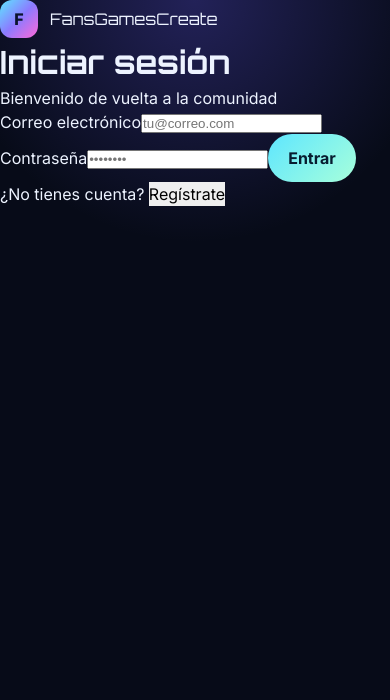
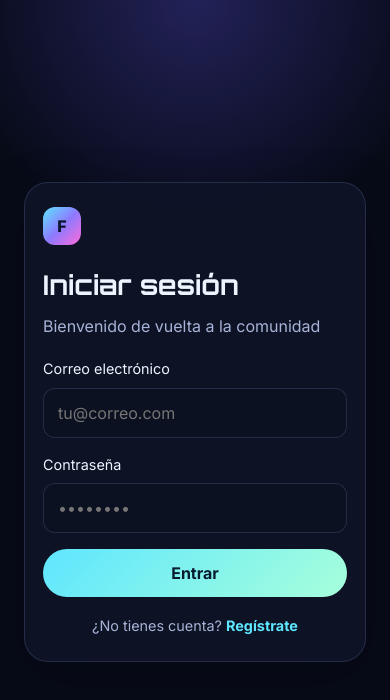
Before and after one commit to hernandezcampbelllaura-code/FansGamesCreate, a React (Vite) app: page / in a window 390 px wide. Shown: the top 700 px of the page. Built offline with nearby package versions, Linux system fonts and the light colour scheme.

Commit message:
Actualizar styles.css con soporte completo de login, localStorage, vista de detalle y responsive

```diff
--- a/src/styles.css
+++ b/src/styles.css
@@ -14,6 +14,7 @@
   --violet: #8c7bff;
   --pink: #ff69d9;
   --green: #7ef0b1;
+  --danger: #ff5d73;
 }
 
 * { box-sizing: border-box; margin: 0; padding: 0; }
@@ -24,55 +25,381 @@ body {
   background: radial-gradient(circle at top, rgba(106, 92, 255, .28), transparent 28%), var(--bg);
   color: var(--text);
 }
-button, a { font: inherit; }
+button, a, input, textarea, select {
+  font: inherit;
+}
 button { border: 0; cursor: pointer; }
 img { max-width: 100%; display: block; }
 #root { width: 100%; }
 
-.app-shell { max-width: 1280px; margin: 0 auto; padding: 24px 24px 48px; }
-.topbar, .floating-card, .category-card, .game-card, .comment-card, .ai-panel, .stat-item {
+.auth-shell {
+  min-height: 100vh;
+  display: grid;
+  place-items: center;
+  padding: 24px;
+  background: radial-gradient(circle at top, rgba(106, 92, 255, .28), transparent 28%), var(--bg);
+}
+
+.auth-card {
+  width: min(100%, 420px);
+  background: var(--panel);
+  border: 1px solid var(--line);
+  border-radius: 24px;
+  padding: 32px 24px;
+  box-shadow: 0 16px 50px rgba(0, 0, 0, 0.25);
+}
+
+.brand-wrap {
+  display: flex;
+  align-items: center;
+  gap: 12px;
+  margin-bottom: 20px;
+}
+
+.brand-mark {
+  display: grid;
+  place-items: center;
+  width: 38px;
+  height: 38px;
+  border-radius: 12px;
+  background: linear-gradient(135deg, var(--cyan), var(--violet), var(--pink));
+  color: #0a132d;
+  font-weight: 900;
+}
+
+.brand-text, h1, h2 {
+  font-family: Orbitron, system-ui, sans-serif;
+}
+
+.auth-card h1 {
+  font-size: clamp(1.7rem, 2.2vw, 2.2rem);
+  margin-bottom: 8px;
+}
+
+.auth-subtitle {
+  color: var(--muted);
+  margin-bottom: 20px;
+}
+
+.auth-form, .create-form {
+  display: grid;
+  gap: 16px;
+}
+
+.auth-form label,
+.create-form label {
+  display: grid;
+  gap: 8px;
+}
+
+.auth-form span,
+.create-form span {
+  font-size: 0.9rem;
+  color: var(--text);
+}
+
+.auth-form input,
+.create-form input,
+.create-form textarea,
+.create-form select,
+.search-box input {
+  width: 100%;
+  padding: 12px 14px;
+  background: rgba(12, 18, 32, 0.75);
+  border: 1px solid var(--line);
+  border-radius: 12px;
+  color: var(--text);
+  transition: border-color 0.2s ease;
+}
+
+.auth-form input:focus,
+.create-form input:focus,
+.create-form textarea:focus,
+.create-form select:focus,
+.search-box input:focus {
+  outline: none;
+  border-color: var(--cyan);
+}
+
+.error-box {
+  background: rgba(255, 93, 115, 0.1);
+  border: 1px solid rgba(255, 93, 115, 0.5);
+  padding: 10px 12px;
+  border-radius: 10px;
+  color: #ffabb5;
+  font-size: 0.9rem;
+}
+
+.switch-link {
+  margin-top: 18px;
+  color: var(--muted);
+  font-size: 0.9rem;
+  text-align: center;
+}
+
+.text-link {
+  background: transparent;
+  color: var(--cyan);
+  font-weight: 700;
+}
+
+.app-shell {
+  max-width: 1280px;
+  margin: 0 auto;
+  padding: 24px 24px 48px;
+}
+
+.topbar, .floating-card, .category-card, .game-card, .comment-card, .ai-panel, .stat-item,
+.example-card, .create-form, .detail-copy {
   border: 1px solid var(--line);
   background: var(--panel);
   border-radius: 24px;
 }
-.topbar { display: flex; align-items: center; justify-content: space-between; gap: 20px; padding: 18px 24px; position: sticky; top: 16px; z-index: 10; backdrop-filter: blur(16px); }
-.brand-wrap, .nav-actions, .menu, .cta-row, .mini-pills { display: flex; align-items: center; gap: 12px; }
-.brand-mark { display: grid; place-items: center; width: 38px; height: 38px; border-radius: 12px; background: linear-gradient(135deg, var(--cyan), var(--violet), var(--pink)); color: #0a132d; font-weight: 900; }
-.brand-text, h1, h2 { font-family: Orbitron, system-ui, sans-serif; }
-.menu { gap: 22px; }
-a { color: var(--muted); text-decoration: none; }
-a:hover { color: var(--text); }
-.primary-btn, .ghost-btn { border-radius: 999px; padding: 12px 20px; font-weight: 700; }
-.primary-btn { color: #071c2f; background: linear-gradient(135deg, var(--cyan), #a7ffdb); }
-.ghost-btn { color: var(--text); background: transparent; border: 1px solid var(--line); }
-.hero { display: grid; grid-template-columns: 1.2fr .8fr; align-items: center; gap: 32px; padding: 52px 0 26px; }
-.eyebrow, .tag, .category-badge, .mood { display: inline-flex; border-radius: 999px; padding: 8px 12px; border: 1px solid var(--line); color: var(--muted); }
+
+.topbar {
+  display: flex;
+  align-items: center;
+  justify-content: space-between;
+  gap: 20px;
+  padding: 18px 24px;
+  position: sticky;
+  top: 16px;
+  z-index: 10;
+  backdrop-filter: blur(16px);
+  flex-wrap: wrap;
+}
+
+.brand-wrap, .nav-actions, .menu, .cta-row, .mini-pills, .detail-actions, .page-header, .game-topline, .creator-row,
+.ai-header, .site-footer, .cta-banner { display: flex; align-items: center; }
+
+.brand-wrap { gap: 12px; }
+.brand-text { font-size: 1rem; }
+.menu { gap: 16px; }
+.menu-btn {
+  background: transparent;
+  color: var(--muted);
+  padding: 8px 10px;
+  border-radius: 10px;
+}
+.menu-btn:hover { color: var(--text); }
+
+.nav-actions {
+  gap: 12px;
+  flex-wrap: wrap;
+}
+
+.user-pill {
+  padding: 8px 14px;
+  border: 1px solid var(--cyan);
+  border-radius: 999px;
+  color: var(--cyan);
+  background: rgba(94, 230, 255, 0.1);
+  font-size: 0.9rem;
+}
+
+.primary-btn, .ghost-btn, .danger-btn {
+  border-radius: 999px;
+  padding: 12px 20px;
+  font-weight: 700;
+  transition: transform 0.2s ease, opacity 0.2s ease;
+}
+
+.primary-btn {
+  color: #071c2f;
+  background: linear-gradient(135deg, var(--cyan), #a7ffdb);
+}
+.primary-btn:hover, .ghost-btn:hover, .danger-btn:hover { transform: translateY(-1px); }
+
+.ghost-btn {
+  color: var(--text);
+  background: transparent;
+  border: 1px solid var(--line);
+}
+
+.danger-btn {
+  color: #fff;
+  background: linear-gradient(135deg, var(--danger), #ff8b95);
+}
+
+.full-width { width: 100%; }
+.large { padding: 14px 22px; }
+
+.hero {
+  display: grid;
+  grid-template-columns: 1.2fr 0.8fr;
+  align-items: center;
+  gap: 32px;
+  padding: 52px 0 26px;
+}
+
+.eyebrow, .tag, .category-badge, .mood, .tag-item {
+  display: inline-flex;
+  align-items: center;
+  border-radius: 999px;
+  padding: 8px 12px;
+  border: 1px solid var(--line);
+  color: var(--muted);
+  font-size: 0.78rem;
+}
+
 .hero-copy h1 { font-size: clamp(2.7rem, 4.5vw, 5rem); line-height: 1.03; }
-.hero-copy p, .category-card p, .ai-copy p { margin-top: 18px; color: var(--muted); }
-.cta-row { margin-top: 28px; }
-.mini-pills { flex-wrap: wrap; margin-top: 28px; }
+.hero-copy p, .category-card p, .ai-copy p, .detail-copy p, .example-body p { color: var(--muted); }
+
+.cta-row { margin-top: 28px; gap: 12px; }
+.mini-pills { flex-wrap: wrap; gap: 12px; margin-top: 28px; }
 .mini-pills span { padding: 9px 12px; border: 1px solid var(--line); border-radius: 999px; color: var(--muted); }
+
 .hero-visual { position: relative; min-height: 510px; display: grid; place-items: center; }
 .main-card { width: min(420px, 90%); padding: 18px; }
-.project-preview, .game-visual { min-height: 210px; border-radius: 18px; background: linear-gradient(135deg, #182452, #100d22); }
-.project-meta, .game-topline, .creator-row, .ai-header, .site-footer, .cta-banner { display: flex; justify-content: space-between; align-items: center; gap: 16px; }
-.stats-bar, .category-grid, .featured-grid, .comments-grid { display: grid; gap: 22px; }
+.card-top {
+  display: flex;
+  align-items: center;
+  gap: 8px;
+  color: var(--muted);
+  font-size: 0.82rem;
+  margin-bottom: 12px;
+}
+.live-dot {
+  display: inline-block;
+  width: 9px;
+  height: 9px;
+  border-radius: 50%;
+  background: var(--green);
+  box-shadow: 0 0 0 5px rgba(126, 240, 177, 0.15);
+}
+.project-preview, .game-visual, .mini-visual, .detail-visual {
+  min-height: 210px;
+  border-radius: 18px;
+  background: linear-gradient(135deg, #182452, #100d22);
+}
+.project-meta, .game-topline, .creator-row, .detail-meta, .detail-actions, .page-header { justify-content: space-between; }
+.project-meta { display: flex; align-items: center; gap: 16px; margin-top: 16px; }
+
+.stats-bar, .category-grid, .featured-grid, .comments-grid, .example-grid { display: grid; gap: 22px; }
 .stats-bar { grid-template-columns: repeat(4, 1fr); margin-top: 20px; }
 .stat-item { padding: 28px 18px; text-align: center; }
 .stat-item strong { display: block; font-size: 2rem; }
 .section-block { padding-top: 90px; }
 .section-heading { margin-bottom: 28px; }
+.section-heading.inline-heading { display: flex; justify-content: space-between; align-items: center; gap: 20px; }
 .category-grid, .featured-grid, .comments-grid { grid-template-columns: repeat(3, 1fr); }
-.category-card, .comment-card { padding: 24px; }
-.category-card h3, .game-body h3 { margin-top: 16px; font-size: 1.7rem; }
-.game-body { padding: 18px; }
-.ai-section { display: grid; grid-template-columns: 1fr .95fr; gap: 30px; align-items: center; }
+.category-card, .comment-card, .example-card { padding: 24px; }
+.category-card h3, .game-body h3, .example-body h3 { margin-top: 16px; font-size: 1.7rem; }
+.game-body, .example-body { padding: 18px; }
+.game-card, .example-card { cursor: pointer; }
+
+.ai-section { display: grid; grid-template-columns: 1fr 0.95fr; gap: 30px; align-items: center; }
 .ai-copy ul { margin-top: 24px; padding-left: 22px; display: grid; gap: 12px; }
 .ai-panel { padding: 22px; }
 .prompt-box { padding: 18px; border: 1px solid var(--line); border-radius: 18px; background: rgba(140,123,255,.12); }
 .suggestion-list { display: grid; gap: 14px; margin-top: 18px; }
 .suggestion-list div { display: flex; justify-content: space-between; padding: 14px; border: 1px solid var(--line); border-radius: 12px; }
-.cta-banner { margin-top: 90px; padding: 30px 28px; border: 1px solid var(--line); border-radius: 26px; background: linear-gradient(135deg, rgba(140,123,255,.18), rgba(94,230,255,.08)); }
-.site-footer { margin-top: 48px; padding-top: 28px; border-top: 1px solid var(--line); color: var(--muted); }
-@media (max-width: 980px) { .hero, .ai-section, .category-grid, .featured-grid, .comments-grid, .stats-bar { grid-template-columns: 1fr; } .menu { display: none; } .topbar, .cta-banner, .site-footer { flex-direction: column; align-items: flex-start; } }
-@media (max-width: 620px) { .app-shell { padding: 14px; } .nav-actions { width: 100%; } .nav-actions button { flex: 1; } .cta-row { flex-direction: column; align-items: stretch; } }
+
+.cta-banner {
+  margin-top: 90px;
+  padding: 30px 28px;
+  border: 1px solid var(--line);
+  border-radius: 26px;
+  background: linear-gradient(135deg, rgba(140,123,255,.18), rgba(94,230,255,.08));
+  justify-content: space-between;
+}
+
+.site-footer {
+  margin-top: 48px;
+  padding-top: 28px;
+  justify-content: space-between;
+  border-top: 1px solid var(--line);
+  color: var(--muted);
+}
+
+.page-shell {
+  padding-top: 16px;
+}
+.page-header {
+  gap: 16px;
+  margin-bottom: 24px;
+}
+.page-header h2 { font-size: clamp(1.8rem, 3vw, 2.8rem); }
+
+.create-form {
+  padding: 24px;
+}
+.form-grid { display: grid; grid-template-columns: repeat(2, minmax(0,1fr)); gap: 18px; }
+.form-actions {
+  display: flex;
+  justify-content: flex-end;
+  gap: 12px;
+  margin-top: 8px;
+}
+
+.search-box { margin-bottom: 22px; }
+.search-box input { max-width: 520px; }
+.example-grid { grid-template-columns: repeat(2, minmax(0,1fr)); }
+.example-card { display: grid; grid-template-columns: 180px 1fr; gap: 18px; }
+.mini-visual { min-height: 150px; }
+
+.detail-layout {
+  display: grid;
+  grid-template-columns: 1.1fr 0.9fr;
+  gap: 26px;
+  align-items: start;
+}
+.detail-visual {
+  min-height: 420px;
+  background: linear-gradient(135deg, rgba(94,230,255,0.18), rgba(140,123,255,0.25), rgba(255,105,217,0.12));
+}
+.detail-copy {
+  padding: 24px;
+}
+.detail-copy h3 { font-size: 2.1rem; margin: 18px 0 8px; }
+.tag-list {
+  display: flex;
+  flex-wrap: wrap;
+  gap: 10px;
+  margin: 20px 0;
+}
+.detail-meta {
+  display: flex;
+  justify-content: space-between;
+  flex-wrap: wrap;
+  gap: 18px;
+  padding: 14px 0 20px;
+  border-top: 1px solid var(--line);
+  border-bottom: 1px solid var(--line);
+  margin-bottom: 20px;
+}
+.detail-meta div { display: grid; gap: 6px; }
+.detail-meta strong { color: var(--muted); font-size: 0.8rem; }
+
+@media (max-width: 980px) {
+  .hero, .ai-section, .category-grid, .featured-grid, .comments-grid, .stats-bar, .example-grid, .detail-layout, .form-grid {
+    grid-template-columns: 1fr;
+  }
+  .menu { display: none; }
+  .example-card { grid-template-columns: 1fr; }
+}
+
+@media (max-width: 620px) {
+  .app-shell { padding: 14px; }
+  .topbar { padding: 14px; }
+  .nav-actions {
+    width: 100%;
+    justify-content: space-between;
+  }
+  .nav-actions > * { flex: 1; }
+  .cta-row, .form-actions, .detail-actions { flex-direction: column; align-items: stretch; }
+  .hero { padding-top: 30px; }
+  .hero-copy h1 { font-size: 2rem; }
+  .mini-pills { display: grid; grid-template-columns: 1fr; }
+  .stats-bar { grid-template-columns: repeat(2, 1fr); }
+  .section-block { padding-top: 42px; }
+  .section-heading.inline-heading { flex-direction: column; align-items: flex-start; }
+  .cta-banner { flex-direction: column; align-items: flex-start; }
+  .brand-text { display: none; }
+  .auth-card { padding: 24px 18px; }
+}
+
+@media (max-width: 480px) {
+  .stats-bar { grid-template-columns: 1fr; }
+  .category-card, .comment-card, .example-card, .detail-copy { padding: 16px; }
+}
```
